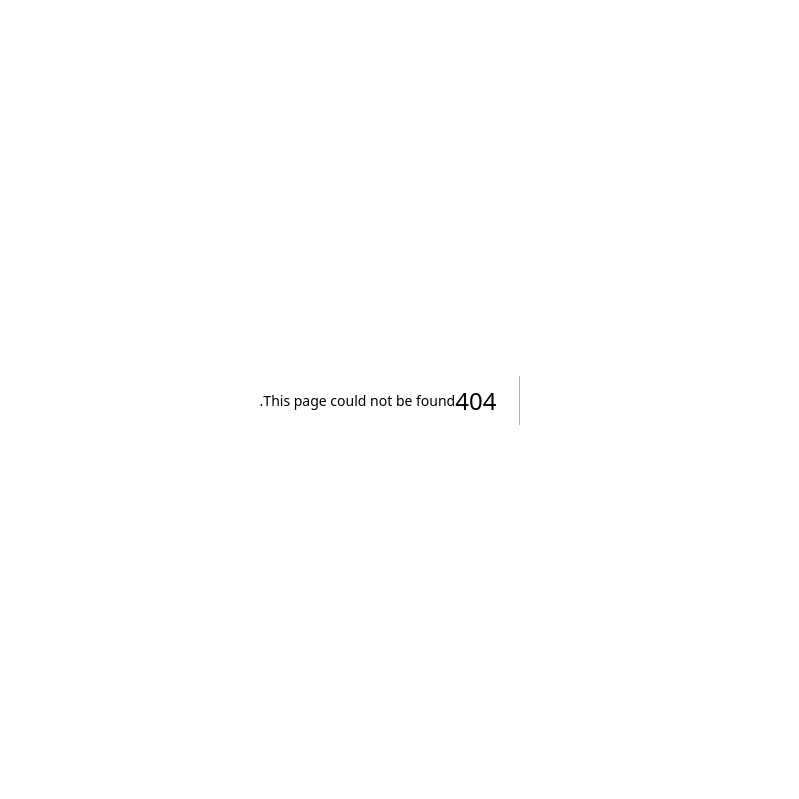
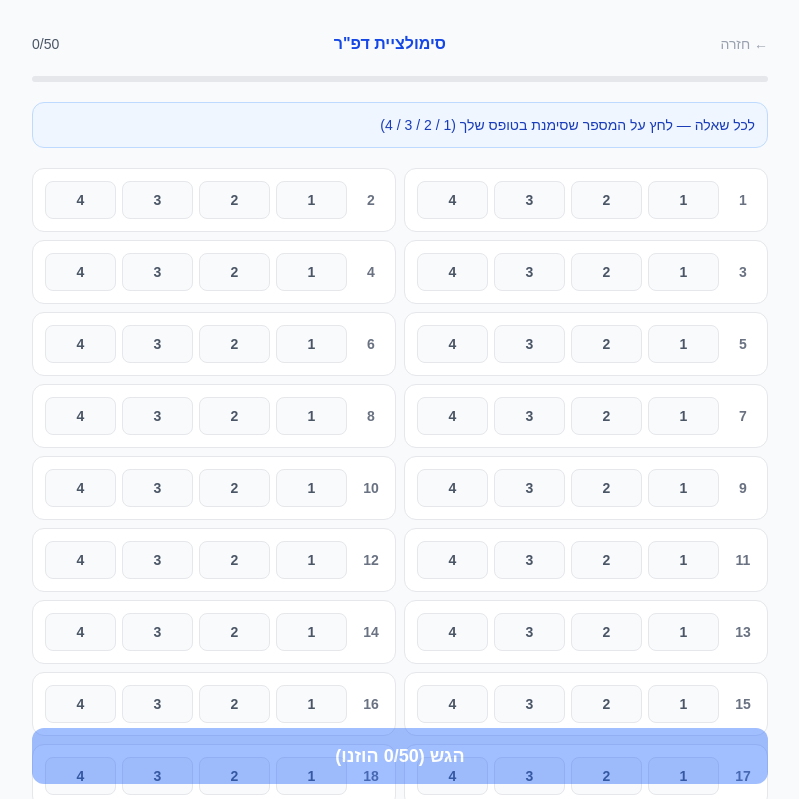
Before and after one commit to tauga-ai/hebrew-course-tauga, a Next.js app: page /dapar in a window 1280 px wide. Before the commit this address had no page. Shown: the top 799 px of the page, without its empty margins (240-1039 px from the left). Built offline with nearby package versions, Linux system fonts and the light colour scheme; sample sign-in values are in the browser's storage.

Commit message:
Add DPR simulation: 50-question answer entry form

```diff
--- /dev/null
+++ b/src/app/api/dapar/submit/route.ts
@@ -0,0 +1,13 @@
+import { NextRequest, NextResponse } from 'next/server'
+import { createServiceClient } from '@/lib/supabase'
+
+export async function POST(req: NextRequest) {
+  const { student_id, class_id, answers } = await req.json()
+  if (!student_id || !class_id || !answers) {
+    return NextResponse.json({ error: 'שדות חסרים' }, { status: 400 })
+  }
+  const db = createServiceClient()
+  const { error } = await db.from('dapar_submissions').insert({ student_id, class_id, answers })
+  if (error) return NextResponse.json({ error: error.message }, { status: 500 })
+  return NextResponse.json({ ok: true })
+}
--- /dev/null
+++ b/src/app/dapar/page.tsx
@@ -0,0 +1,116 @@
+'use client'
+
+import { useEffect, useState } from 'react'
+import { useRouter } from 'next/navigation'
+import type { StudentSession } from '@/lib/types'
+
+const TOTAL = 50
+
+export default function DaparPage() {
+  const router = useRouter()
+  const [session, setSession] = useState<StudentSession | null>(null)
+  const [answers, setAnswers] = useState<number[]>(new Array(TOTAL).fill(0))
+  const [submitting, setSubmitting] = useState(false)
+  const [submitted, setSubmitted] = useState(false)
+
+  useEffect(() => {
+    const raw = localStorage.getItem('student_session')
+    if (!raw) { router.replace('/student'); return }
+    setSession(JSON.parse(raw))
+  }, [router])
+
+  function setAnswer(idx: number, val: number) {
+    setAnswers(prev => {
+      const next = [...prev]
+      next[idx] = val
+      return next
+    })
+  }
+
+  const answered = answers.filter(a => a > 0).length
+
+  async function handleSubmit() {
+    if (!session) return
+    const unanswered = answers.filter(a => a === 0).length
+    if (unanswered > 0 && !confirm(`נותרו ${unanswered} שאלות ללא תשובה. האם להגיש בכל זאת?`)) return
+    setSubmitting(true)
+    await fetch('/api/dapar/submit', {
+      method: 'POST',
+      headers: { 'Content-Type': 'application/json' },
+      body: JSON.stringify({ student_id: session.id, class_id: session.class_id, answers }),
+    })
+    setSubmitted(true)
+    setSubmitting(false)
+  }
+
+  if (submitted) return (
+    <div className="min-h-screen flex items-center justify-center p-4">
+      <div className="bg-white rounded-2xl shadow-md max-w-sm w-full p-8 text-center">
+        <div className="text-5xl mb-4">✅</div>
+        <h2 className="text-xl font-bold text-green-700 mb-2">הוגש בהצלחה!</h2>
+        <p className="text-gray-500 text-sm mb-6">{answered} תשובות נשמרו</p>
+        <button onClick={() => router.push('/menu')}
+          className="w-full bg-blue-600 text-white font-semibold py-3 rounded-xl hover:bg-blue-700 transition">
+          חזור לתפריט
+        </button>
+      </div>
+    </div>
+  )
+
+  return (
+    <div className="min-h-screen p-4 max-w-3xl mx-auto">
+      <div className="flex justify-between items-center mt-4 mb-5">
+        <button onClick={() => router.push('/menu')} className="text-sm text-gray-400 hover:text-gray-600">← חזרה</button>
+        <div className="text-center">
+          <h1 className="font-bold text-blue-700">סימולציית דפ"ר</h1>
+          <p className="text-xs text-gray-500">{session?.full_name}</p>
+        </div>
+        <div className="text-sm font-medium text-gray-600">{answered}/{TOTAL}</div>
+      </div>
+
+      {/* Progress */}
+      <div className="w-full bg-gray-200 rounded-full h-1.5 mb-5">
+        <div className="bg-blue-500 h-1.5 rounded-full transition-all" style={{ width: `${(answered / TOTAL) * 100}%` }} />
+      </div>
+
+      <div className="bg-blue-50 border border-blue-200 rounded-xl p-3 mb-5 text-sm text-blue-800 text-right">
+        לכל שאלה — לחץ על המספר שסימנת בטופס שלך (1 / 2 / 3 / 4)
+      </div>
+
+      {/* Answer grid */}
+      <div className="grid grid-cols-1 sm:grid-cols-2 gap-2 mb-6">
+        {Array.from({ length: TOTAL }, (_, i) => (
+          <div key={i} className={`flex items-center gap-3 bg-white rounded-xl border p-3 ${answers[i] > 0 ? 'border-blue-300' : 'border-gray-200'}`}>
+            <span className="text-sm font-bold text-gray-500 w-6 text-center flex-shrink-0">{i + 1}</span>
+            <div className="grid grid-cols-4 gap-1.5 flex-1">
+              {[1, 2, 3, 4].map(opt => (
+                <button
+                  key={opt}
+                  onClick={() => setAnswer(i, opt)}
+                  className={`py-2 rounded-lg text-sm font-bold transition border ${
+                    answers[i] === opt
+                      ? 'bg-blue-600 text-white border-blue-600 shadow-sm'
+                      : 'bg-gray-50 text-gray-600 border-gray-200 hover:border-blue-400 hover:bg-blue-50'
+                  }`}
+                >
+                  {opt}
+                </button>
+              ))}
+            </div>
+            {answers[i] > 0 && (
+              <button onClick={() => setAnswer(i, 0)} className="text-xs text-gray-300 hover:text-red-400 flex-shrink-0">✕</button>
+            )}
+          </div>
+        ))}
+      </div>
+
+      <button
+        onClick={handleSubmit}
+        disabled={submitting || answered === 0}
+        className="w-full bg-blue-600 text-white font-semibold py-3.5 rounded-xl hover:bg-blue-700 transition disabled:opacity-40 text-lg sticky bottom-4"
+      >
+        {submitting ? 'שולח...' : `הגש (${answered}/${TOTAL} הוזנו)`}
+      </button>
+    </div>
+  )
+}
--- a/src/app/menu/page.tsx
+++ b/src/app/menu/page.tsx
@@ -62,6 +62,16 @@ export default function Menu() {
           יציאה
         </button>
       </div>
+
+      {/* DPR Simulation */}
+      <button onClick={() => router.push('/dapar')}
+        className="w-full text-right bg-slate-700 rounded-xl p-4 mb-3 hover:bg-slate-800 transition flex items-center justify-between">
+        <div>
+          <div className="text-white font-bold">📝 סימולציית דפ"ר</div>
+          <div className="text-slate-300 text-xs mt-0.5">הזנת תשובות לשאלות 1–50</div>
+        </div>
+        <span className="text-white text-xl">←</span>
+      </button>
 
       {/* Simulation banner */}
       <button onClick={() => router.push('/simulation')}
```
